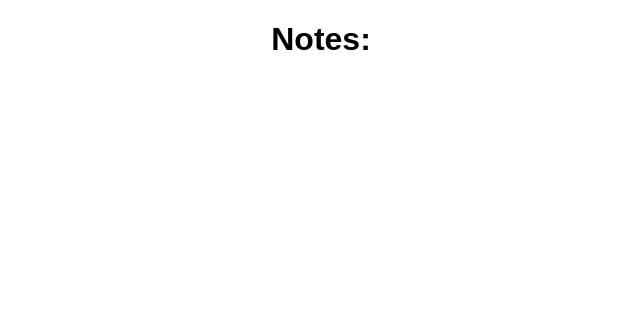
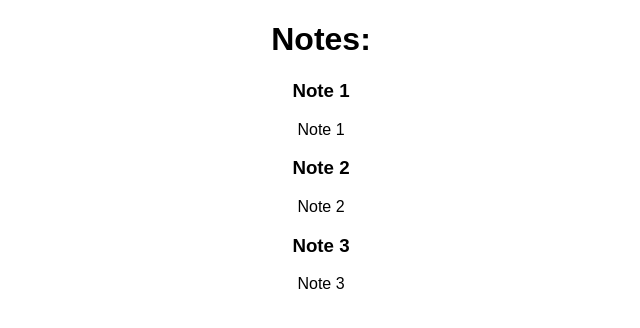
Before and after one commit to seanchavez/lambda-notes, a React (Create React App) app: page / in a window 1280 px wide. Shown: the top 328 px of the page, without its empty margins (319-959 px from the left). Built offline with nearby package versions, Linux system fonts and the light colour scheme.

Commit message:
Render static NotesList from application state

```diff
--- a/src/components/Note.js
+++ b/src/components/Note.js
@@ -0,0 +1,12 @@
+import React from 'react';
+
+const Note = ({ title, textBody }) => {
+  return (
+    <div>
+      <h3>{title}</h3>
+      <p>{textBody}</p>
+    </div>
+   );
+}
+
+export default Note;
--- a/src/components/NotesList.js
+++ b/src/components/NotesList.js
@@ -1,11 +1,24 @@
 import React from 'react';
+import { connect } from 'react-redux';
+import Note from './Note';
 
-const ExpenseList = () => {
+const NotesList = (props) => {
   return (
     <div>
       <h1>Notes:</h1>
+      {
+        props.notes.map((note) => {
+          return <Note key={Math.random()} {...note} />
+        })
+      }
     </div>
    );
 }
 
-export default ExpenseList;
+const mapStateToProps = (state) => {
+  return {
+    notes: state
+  }
+}
+
+export default connect(mapStateToProps)(NotesList);
--- a/src/reducers/notesReducer.js
+++ b/src/reducers/notesReducer.js
@@ -1,8 +1,18 @@
 const initialState = [
   {
     "tags": ["tag", "otherTag"],
-    "title": "Note Title",
-    "textBody": "Note Body",
+    "title": "Note 1",
+    "textBody": "Note 1",
+  },
+  {
+    "tags": ["tag", "otherTag"],
+    "title": "Note 2",
+    "textBody": "Note 2",
+  },
+  {
+    "tags": ["tag", "otherTag"],
+    "title": "Note 3",
+    "textBody": "Note 3",
   }
 ];
 
```
